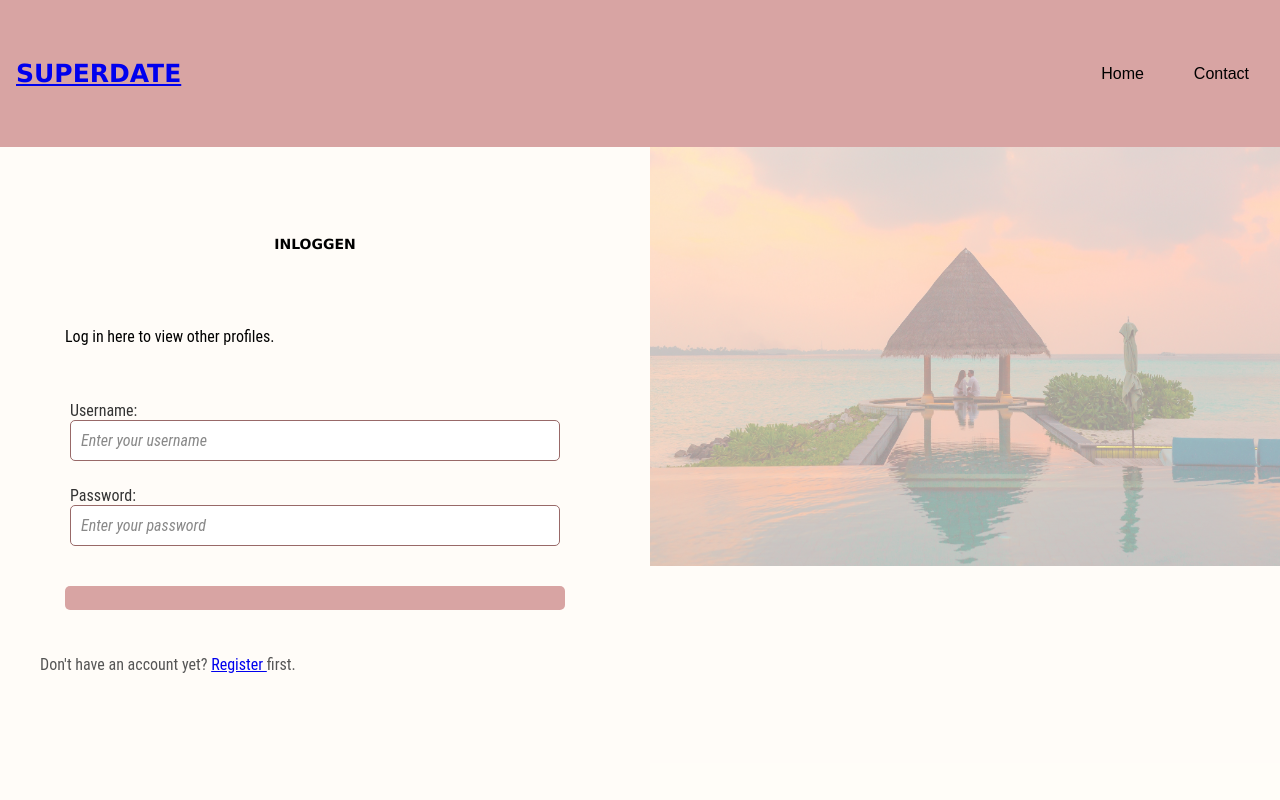
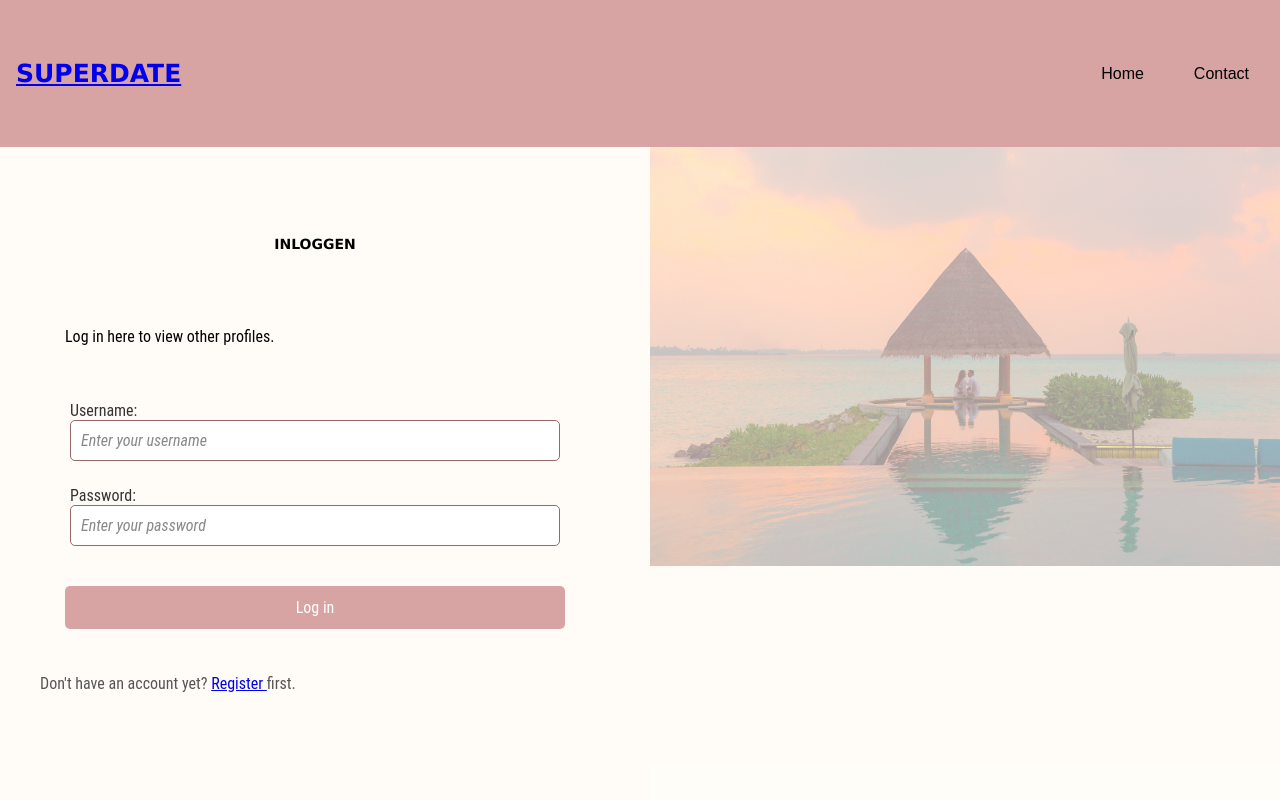
Before and after one commit to MaryLCrea/Eindopdracht-superdate, a React (Create React App) app: page /SignIn in a window 1280 px wide. Shown: the top 800 px of the page. Built offline with nearby package versions, Linux system fonts and the light colour scheme.

Commit message:
final touch2 button

```diff
--- a/src/pages/signin/SignIn.js
+++ b/src/pages/signin/SignIn.js
@@ -73,6 +73,7 @@ function SignIn() {
                     </label>
                     {error && <p className="error">{error}</p>}
                     <button type="submit" className="form-button">
+                        Log in
                     </button>
                 </form>
                 <p>
```
